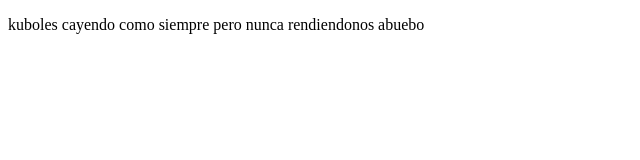
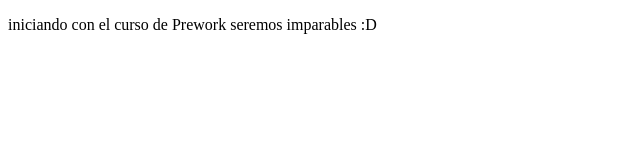
Before and after one commit to DannyFrye4/cursoPrework, a plain HTML site: page index.html in a window 1280 px wide. Shown: the whole page, without its empty margins (0-640 px from the left). Drawn offline with Linux system fonts and the light colour scheme.

Commit message:
Update index.html
corrección de mensaje

```diff
--- a/index.html
+++ b/index.html
@@ -8,7 +8,7 @@
 </head>
 <body>
     <p>
-        kuboles cayendo como siempre pero nunca rendiendonos abuebo
+        iniciando con el curso de Prework seremos imparables :D
 
     </p>
 </body>
```
